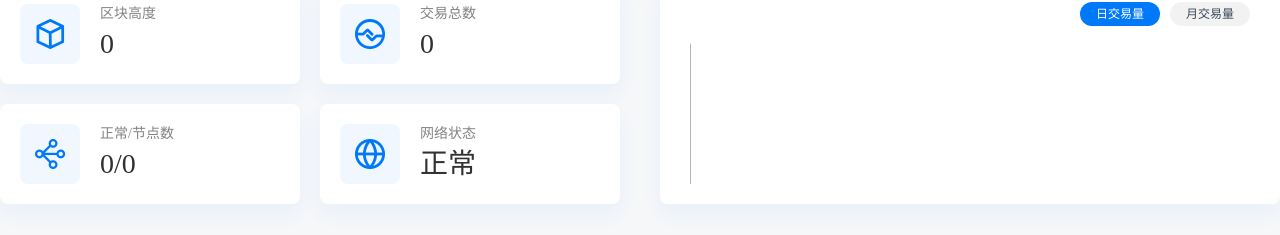
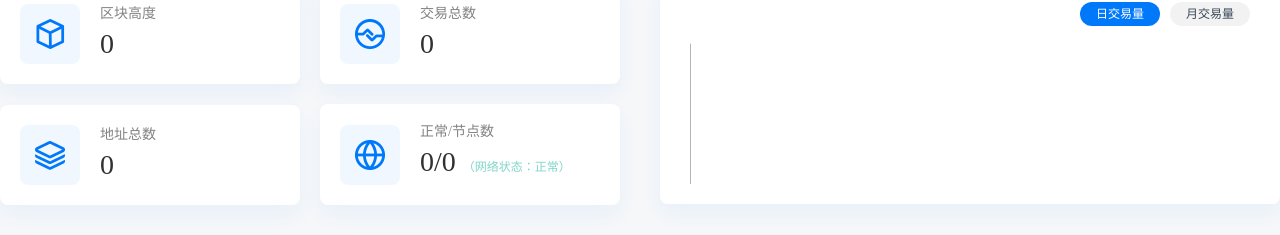
Before and after one commit to eryeer/DNA2.0-explorer-web, a Vue app: page / in a window 1280 px wide. Shown: the part 266-501 px from the top of the page. Built offline with nearby package versions, Linux system fonts and the light colour scheme; no server answers; a web font is replaced by a local one.

Commit message:
feat: init

```diff
--- a/src/views/list/index.vue
+++ b/src/views/list/index.vue
@@ -40,17 +40,33 @@
           </div>
         </li>
         <li class="bg-white">
-          <img src="@/assets/images/node.png" width="60" height="60" />
+          <img src="@/assets/images/address.png" width="60" height="60" />
           <div>
-            <div class="info-title">正常/节点数</div>
-            <div class="info-val">{{ info.activeCount }}/{{ info.nodeCount }}</div>
+            <div class="info-title">地址总数</div>
+            <div class="info-val">
+              <count-to
+                :start-val="parseInt(preInfo.addressCount)"
+                :end-val="parseInt(info.addressCount)"
+                :duration="2600"
+              />
+            </div>
           </div>
         </li>
         <li class="bg-white">
           <img src="@/assets/images/net.png" width="60" height="60" />
           <div>
-            <div class="info-title">网络状态</div>
-            <div class="info-val">{{ info.netStatus ? '正常' : '异常' }}</div>
+            <div class="info-title">正常/节点数</div>
+            <div class="info-val">
+              {{ info.activeCount }}/{{ info.nodeCount }}
+              <span
+                class="net-status"
+                :class="{
+                  'net-status--normal': info.netStatus,
+                  'net-status--abnormal': !info.netStatus,
+                }"
+                >（网络状态：{{ info.netStatus ? '正常' : '异常' }}）</span
+              >
+            </div>
           </div>
         </li>
       </ul>
@@ -234,6 +250,7 @@ export default {
         txCount: 0,
         nodeCount: 0,
         activeCount: 0,
+        addressCount: 0,
         netStatus: true,
       },
       preInfo: {
@@ -241,6 +258,7 @@ export default {
         txCount: 0,
         nodeCount: 0,
         activeCount: 0,
+        addressCount: 0,
         netStatus: true,
       },
       txs: [],
@@ -587,4 +605,18 @@ export default {
     }
   }
 }
+
+.net-status {
+  font-weight: 400;
+  font-size: 12px;
+  opacity: 0.6;
+
+  &--normal {
+    color: #2ab9a5;
+  }
+
+  &--abnormal {
+    color: #ff0000;
+  }
+}
 </style>
```
Also changed, not shown: src/assets/images/address.png (added).
